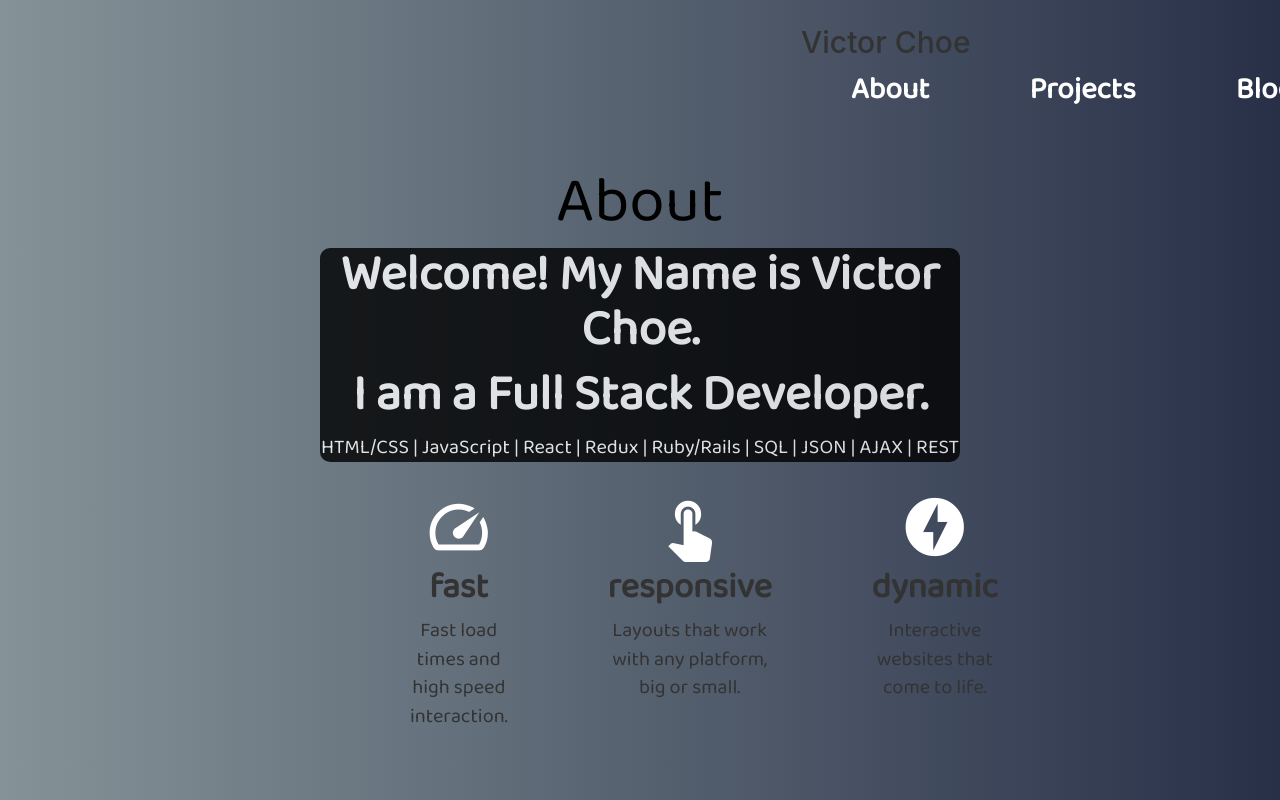
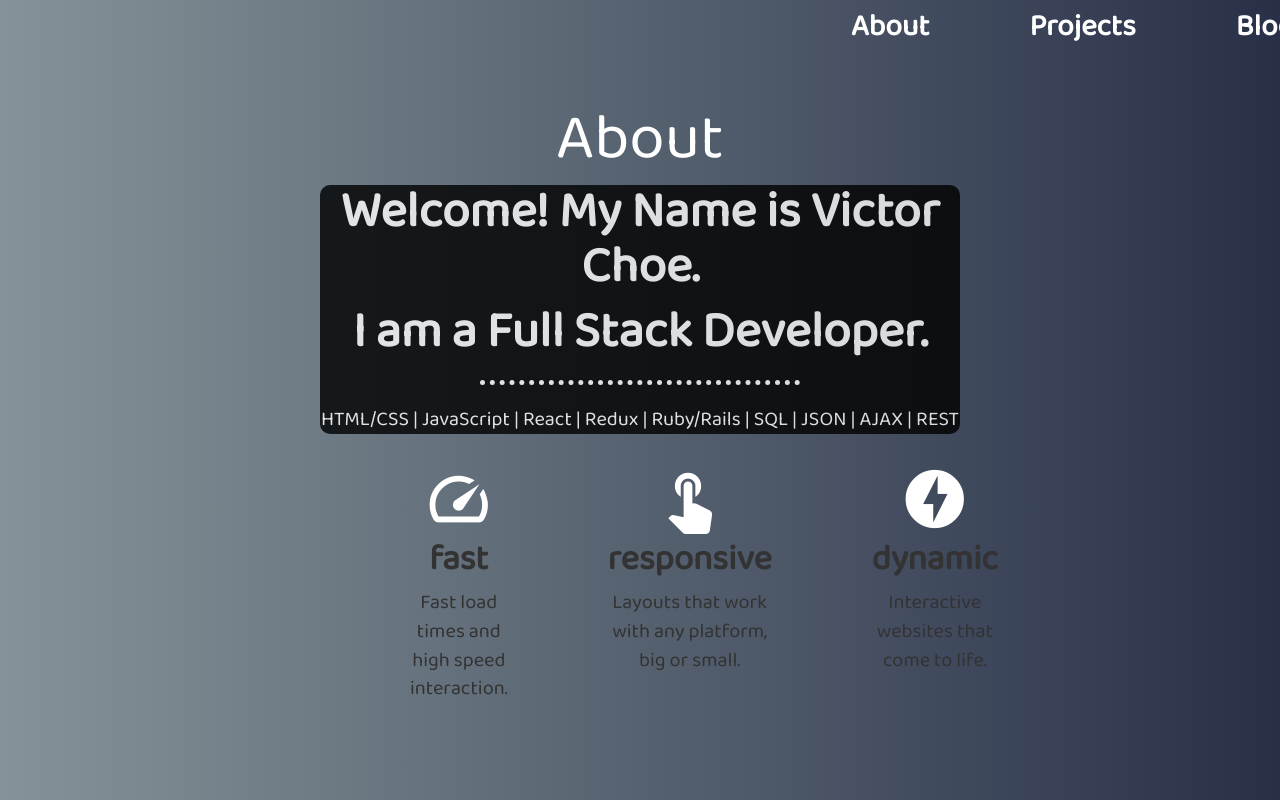
Before and after one commit to vchoe89/discard, a React (Create React App) app: page /about in a window 1280 px wide. Shown: the top 800 px of the page. Built offline with nearby package versions, Linux system fonts and the light colour scheme.

Commit message:
added divider to welcome header

```diff
--- a/src/App.css
+++ b/src/App.css
@@ -31,17 +31,12 @@
   color: #09d3ac;
 }
 
-#nav-title{
-  float: left;
-}
-
 #tech-skills{
   font-size: 20px;
   font-family: 'Baloo 2', cursive;
   color: white;
+
 }
-
-
 
 #navlink-link{
   font-family: 'Baloo 2', cursive;
@@ -64,7 +59,7 @@
 
 #headlines{
   text-align: center;
-  color: black;
+  color: white;;
   font-family: 'Baloo 2', cursive;
   font-size: 8vh;
   margin-top: 50px;
@@ -91,6 +86,12 @@
   font-weight: bold;
   color: white;
   margin-top: 0;
+}
+
+#welcome-header hr{
+  border-top: 5px dotted white;
+  width: 50%;
+  margin-left: auto;
 }
 
 #bar-section{
@@ -174,12 +175,6 @@
   padding-left: 15px;
 }
 
-#about-page{
-}
-
-#projects{
-
-}
 
 #wallpaper{
   position: absolute;
@@ -203,5 +198,4 @@
 .card-img-top{
   width: 396.01px;
   border-radius: 15px;
-
 }
--- a/src/components/About.js
+++ b/src/components/About.js
@@ -14,6 +14,7 @@ class About extends React.Component{
               <div id='welcome-header'>
                 <h2> Welcome! My Name is Victor Choe.</h2>
                 <h2>I am a Full Stack Developer.</h2>
+                <hr/>
                 <p id='tech-skills'> HTML/CSS | JavaScript | React | Redux | Ruby/Rails | SQL | JSON | AJAX | REST </p>
               </div>
             </div>
--- a/src/components/Navibar.js
+++ b/src/components/Navibar.js
@@ -6,7 +6,6 @@ class Navibar extends React.Component{
   render(){
     return(
       <Navbar id='full-navbar'>
-        <h2 id='nav-title'>Victor Choe</h2>
         <div id='navibar'>
           <a id='navlink-link' href="/about">About</a>
           <a id='navlink-link' href='/projects'>Projects</a>
```
